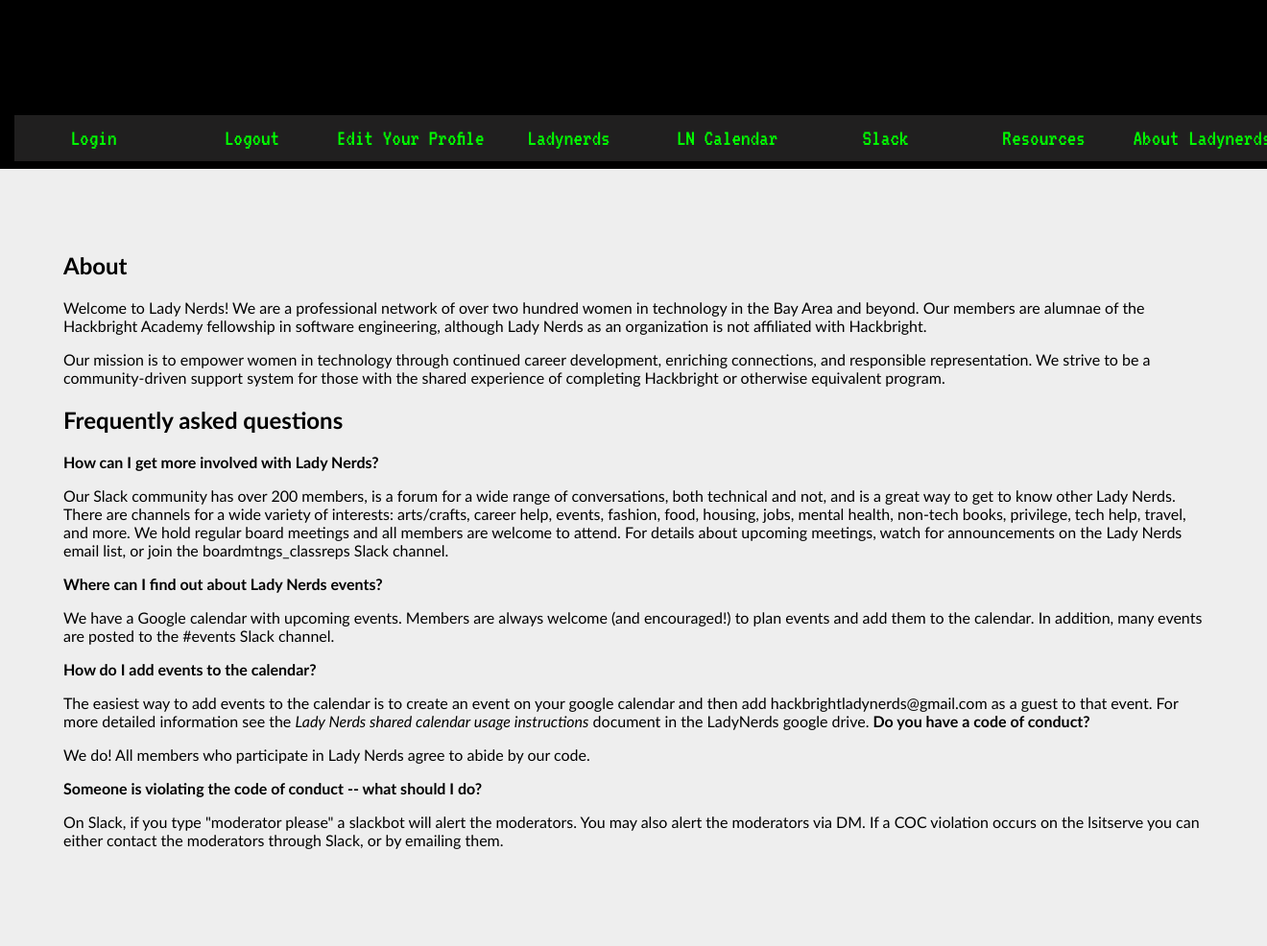
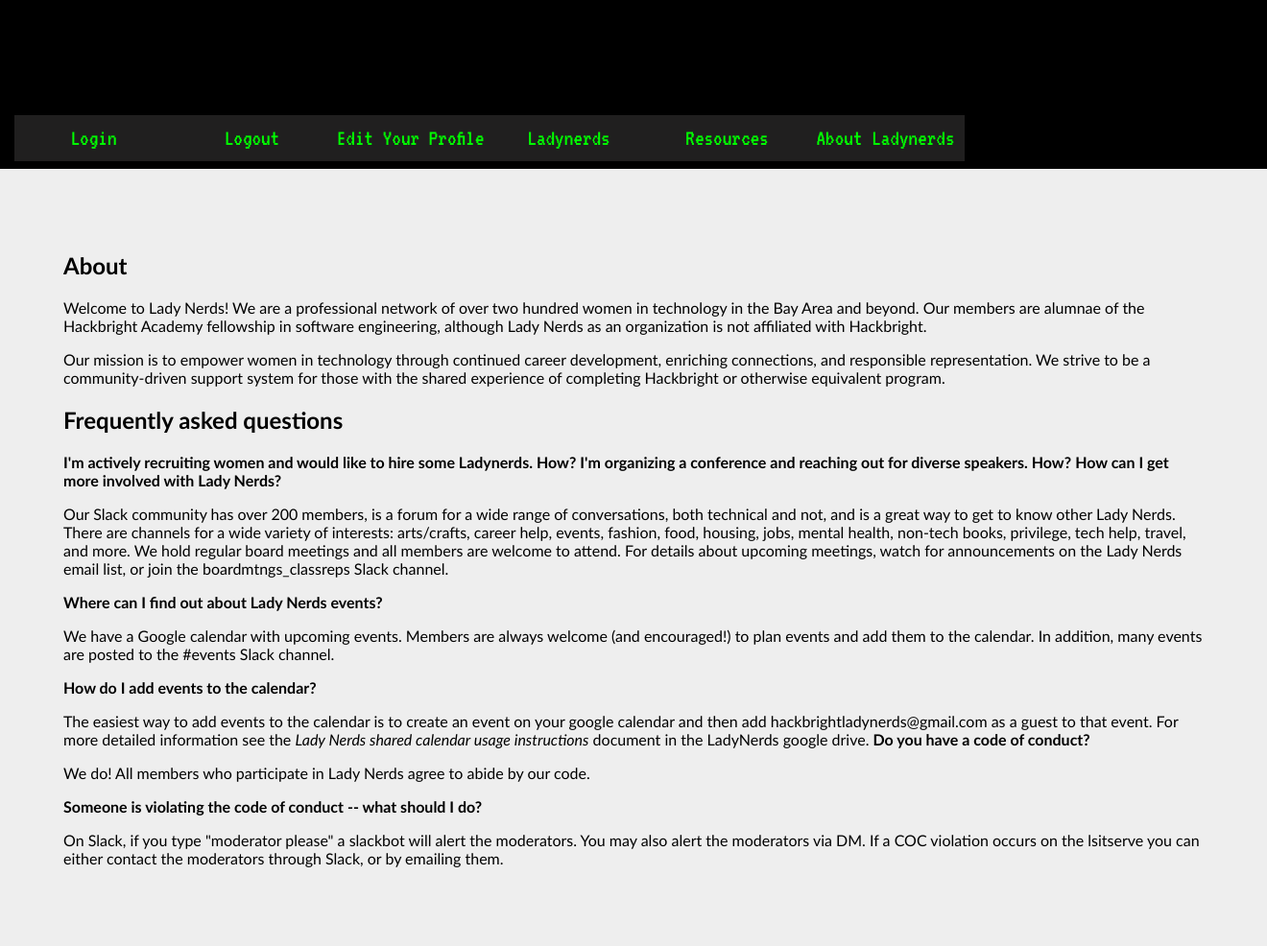
Before and after one commit to beckastar/ladynerds_site, a Django app: page /about/ in a window 1320 px wide; the page is wider, and only the part inside the window is pictured. Shown: that part at 96% size. Before the commit the page ends 885 px from the top of that part, so only its background shows below. Run offline with Django 3.2, Linux system fonts and the light colour scheme; a user stored in the database is signed in; parts of the project's set-up code (start-up, migrations or seed data) failed here and were passed over.

Commit message:
added FIXMEs about gendered language, what should be public vs. behing the login

```diff
--- a/ladynerds/templates/about.html
+++ b/ladynerds/templates/about.html
@@ -4,6 +4,7 @@
     <h2>About</h2>
     <div id="intro">
         <p>
+            <!-- FIXME: Around gender: not all of us are women, some of us may be men, figure out inclusive language -->
             Welcome to Lady Nerds! We are a professional network of over two hundred women
             in technology in the Bay Area and beyond. Our members are alumnae of the Hackbright
             Academy fellowship in software engineering, although Lady Nerds as an organization is
@@ -21,6 +22,8 @@
 
         <div id="faq">
         <h2>Frequently asked questions</h2>
+        <b>I'm actively recruiting women and would like to hire some Ladynerds. How?</b>
+        <b>I'm organizing a conference and reaching out for diverse speakers. How?</b>
         <b>How can I get more involved with Lady Nerds?</b>
         <p>
             Our Slack community has over 200 members, is a forum for a wide range of conversations,
--- a/ladynerds/templates/base.html
+++ b/ladynerds/templates/base.html
@@ -20,8 +20,8 @@
                 <li><a href={% url 'profile' %}>Edit Your Profile</a>
                 </li>
                 <li><a href="">Ladynerds</a></li>
-                <li><a href="">LN Calendar</a></li>
-                <li><a href="#">Slack</a></li>
+<!--                 <li><a href="">LN Calendar</a></li>
+                <li><a href="#">Slack</a></li> -->
                 <li><a href={% url 'resources' %}>Resources</a></li>
             {% endif %}
               <li><a href={% url 'about' %}>About Ladynerds</a></li>
--- a/ladynerds/templates/resources.html
+++ b/ladynerds/templates/resources.html
@@ -1,8 +1,8 @@
 {% extends "base.html" %}
 {% block content %}
 
-<p>Here's some resources!</p>
+<p>Here's some resources! This is the place for non-public 'about' info, as well as resources for LNs</p>
 <p>
-- link to google drive? Not totally sure what will go here vs. the about page
-</p>
+- links to gdrive, calendar, slack, twitter feed?
+- collected knowledge on job hiring sites, interview prep, etc.
 {% endblock %}
```
